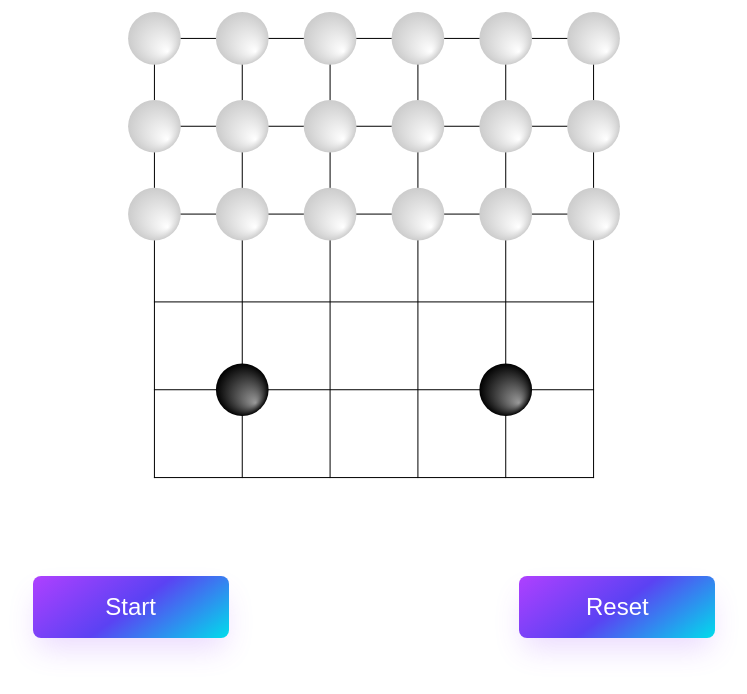
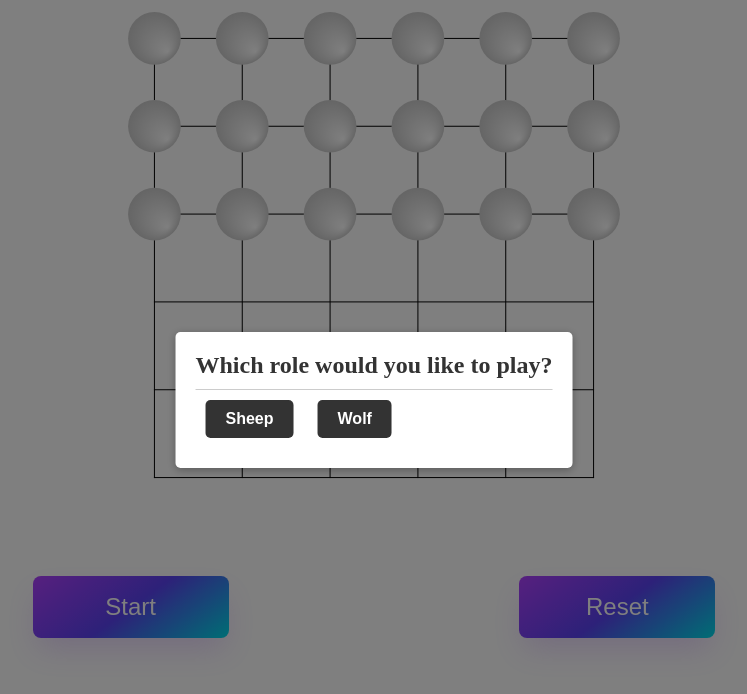
Before and after one commit to electroniccc/WolfAndSheep, a plain HTML site: page index.html in a window 1280 px wide. Both pictures are taken after a click on the button "Start". Shown: the whole page, without its empty margins (266-1013 px from the left). Drawn offline with Linux system fonts and the light colour scheme.

Commit message:
add choose dialog

```diff
--- a/index.html
+++ b/index.html
@@ -1,9 +1,11 @@
 <!DOCTYPE html>
 <html>
+
 <head>
 	<meta name="viewport" content="width=device-width,initial-scale=1.0,maximum-scale=1.0, user-scalable=0">
 	<link rel="stylesheet" href="style.css?111">
 </head>
+
 <body>
 	<div id="overview">
 		<div>
@@ -16,9 +18,38 @@
 			<div><button class="button-63" role="button" id="btn-reset"><span class="text">Reset</span></button></div>
 		</div>
 	</div>
+	<!-- 对话框容器 -->
+	<div class="dialog-container" id="choose-dialog">
+		<!-- 对话框 -->
+		<div id="dialog" class="dialog">
+			<!-- 对话框标题 -->
+			<h2 class="dialog-header">Which role would you like to play?</h2>
+			<!-- 对话框内容 -->
+			<!-- <div class="dialog-body">
+				<p>对话框内容</p>
+			</div> -->
+			<!-- 对话框按钮 -->
+			<button id="sheep-btn" class="dialog-button">Sheep</button>
+			<button id="wolf-btn" class="dialog-button">Wolf</button>
+		</div>
+	</div>
+	<div class="dialog-container" id="dialog-result">
+		<!-- 对话框 -->
+		<div class="dialog">
+			<!-- 对话框标题 -->
+			<h2 id="result-header" class="dialog-header"></h2>
+			<!-- 对话框内容 -->
+			<!-- <div class="dialog-body">
+				<p>对话框内容</p>
+			</div> -->
+			<!-- 对话框按钮 -->
+			<button id="ok-btn" class="dialog-button">Ok</button>
+		</div>
+	</div>
 </body>
 <script type="text/javascript" src="common.js"></script>
 <script type="text/javascript" src="bot.js"></script>
 <script type="text/javascript" src="game.js"></script>
 <script type="text/javascript" src="main.js"></script>
+
 </html>
--- a/main.js
+++ b/main.js
@@ -12,11 +12,8 @@ let canStart = true;
 function onGameStart(game) {
 	if(game.running) return;
 	if(!canStart) return;
-	canStart = false;
-	game.start();
-	const btnEl = document.getElementById('btn-start');
-	// removeClass(btnEl, 'button-63');
-	addClass(btnEl, 'clicked');
+
+	document.getElementById("choose-dialog").style.display = "block";
 }
 
 function onGameReset(game) {
@@ -30,7 +27,28 @@ function onGameReset(game) {
 function onGameOver(winner, steps) {
 	const btnEl = document.getElementById('btn-start');
 	removeClass(btnEl, 'clicked');
-	alert(`${winner==SHEEP?'Sheep': 'wolf'} win`);
+
+	document.getElementById('dialog-result').style.display = "block";
+	document.getElementById('result-header').innerHTML = `${winner==SHEEP?'Sheep': 'Wolf'} Win!`
+}
+
+function onDlgClicked(evt, game) {
+	if(evt.target.id == 'sheep-btn') {
+		game.setUserRole(SHEEP);
+		document.getElementById('canvas').classList.add('user-isSheep');
+	} else if(evt.target.id == 'wolf-btn') {
+		game.setUserRole(WOLF);
+	} else {
+		return;
+	}
+
+	canStart = false;
+	game.start();
+	const btnEl = document.getElementById('btn-start');
+	// removeClass(btnEl, 'button-63');
+	addClass(btnEl, 'clicked');
+
+	document.getElementById("choose-dialog").style.display = "none";
 }
 
 function addEvent(game) {
@@ -40,7 +58,12 @@ function addEvent(game) {
 
 	document.getElementById('btn-reset').addEventListener('click', (event) => {
 		onGameReset(game, event);
-	})
+	});
+
+	const dlg = document.getElementById('dialog');
+	dlg.addEventListener('click', (evt) => {
+		onDlgClicked(evt, game);
+	});
 }
 
 function adjustCanvasSize(el) {
@@ -57,7 +80,6 @@ function adjustCanvasSize(el) {
 	el.height = canvasWidth;
 }
 
-
 function main() {
 	const canvas = document.getElementById('canvas');
 	if(!canvas.getContext) {
@@ -70,8 +92,6 @@ function main() {
 	game.init();
 
 	addEvent(game);
-
-	// document.getElementById('canvas').classList.add('user-isSheep');
 }
 
 main();
--- a/style.css
+++ b/style.css
@@ -98,3 +98,67 @@ button.button-64 {
 canvas.user-isSheep {
   transform: rotateZ(180deg);
 }
+
+
+/* 对话框容器 */
+.dialog-container {
+  position: fixed;
+  top: 0;
+  left: 0;
+  right: 0;
+  bottom: 0;
+  background-color: rgba(0,0,0,0.5); /* 半透明黑色背景 */
+  z-index: 999;
+  display: none; /* 默认隐藏对话框 */
+}
+
+/* 对话框 */
+.dialog {
+  position: absolute;
+  top: 50%;
+  left: 50%;
+  transform: translate(-50%, -50%);
+  background-color: #fff;
+  padding: 20px;
+  border-radius: 5px;
+  box-shadow: 0 2px 8px rgba(0,0,0,0.3);
+  max-width: 90%;
+  max-height: 90%;
+  overflow: auto;
+}
+
+/* 对话框标题 */
+.dialog-header {
+  font-size: 24px;
+  font-weight: bold;
+  color: #333;
+  margin: 0;
+  padding: 0 0 10px;
+  border-bottom: 1px solid #ccc;
+}
+
+/* 对话框内容 */
+.dialog-body {
+  font-size: 16px;
+  color: #333;
+  margin: 10px 0;
+  padding: 0;
+}
+
+/* 对话框按钮 */
+.dialog-button {
+  font-size: 16px;
+  font-weight: bold;
+  color: #fff;
+  background-color: #333;
+  padding: 10px 20px;
+  border-radius: 5px;
+  border: none;
+  cursor: pointer;
+  margin: 10px;
+}
+
+/* 对话框按钮:hover */
+.dialog-button:hover {
+  background-color: #444;
+}
```
Lines whose indentation alone changed are shown as unchanged.
